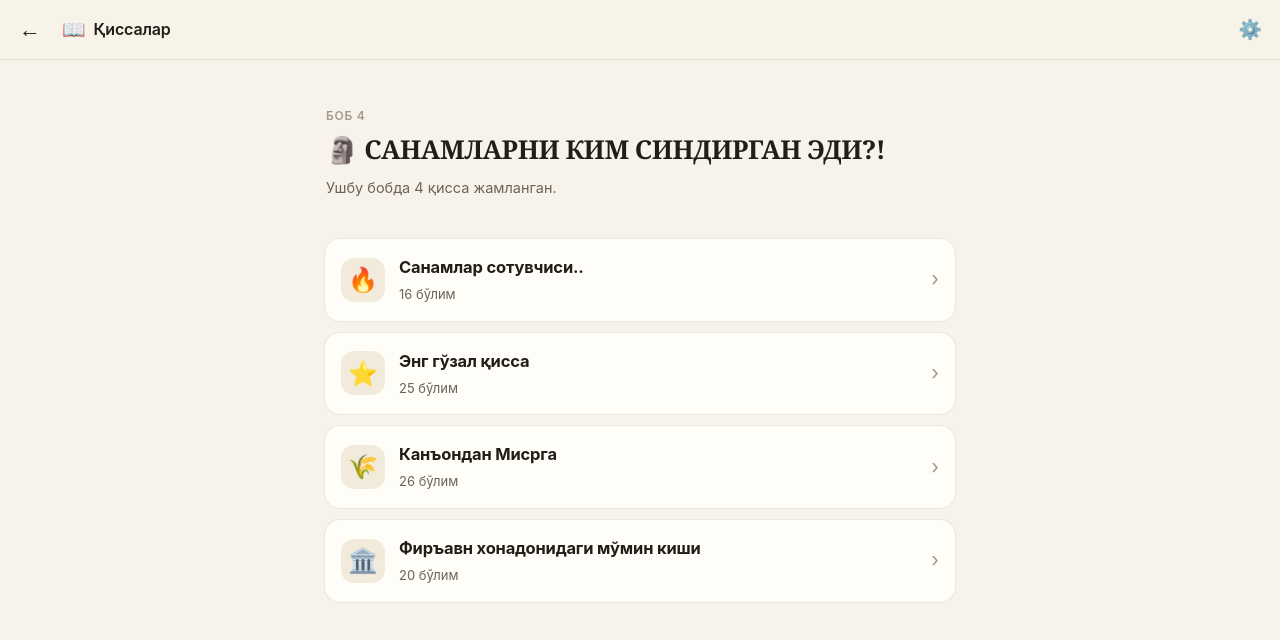
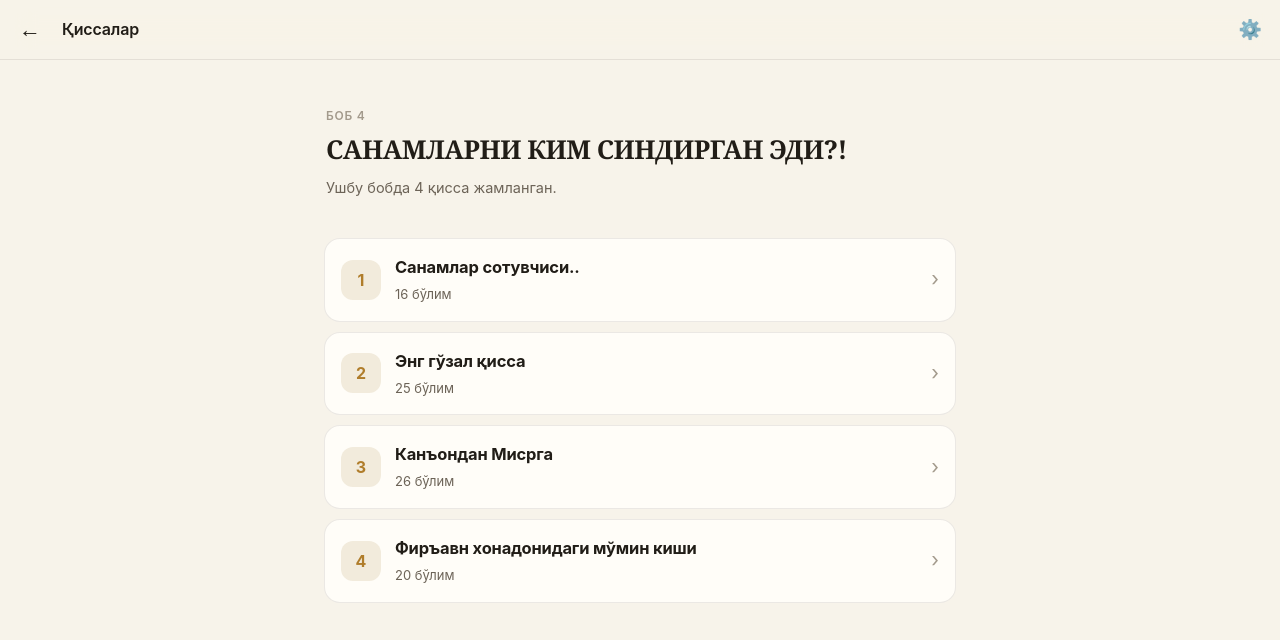
Before and after one commit to abuyahyo/qissalar, a website: page index.html in a window 1280 px wide. Both pictures are taken after a click on the link 640 px from the left and 704 px from the top of the page. Drawn offline with Linux system fonts and the light colour scheme.

Commit message:
Replace decorative emoji icons with numbers (#12)
Remove the per-chapter/story emoji and the brand book glyph for a cleaner,
more minimal look: chapter and story tiles now show their index number, story
and chapter headings drop the leading emoji, and the intro card uses a chevron.
The functional control glyphs (gear, theme toggle) are kept.

https://claude.ai/code/session_01J31DCXhsMzct5t5PJBFvte

Co-authored-by: Claude <noreply@anthropic.com>

```diff
--- a/app.js
+++ b/app.js
@@ -15,25 +15,13 @@ const themeBtn = document.getElementById('themeBtn');
 const settingsBtn = document.getElementById('settingsBtn');
 const settingsPanel = document.getElementById('settingsPanel');
 
-// Per-chapter visual metadata (manually curated to fit the story themes)
+// Per-chapter visual metadata (colour tint + subtitle)
 const CHAPTER_META = [
-  { color: 'c-sky',    emoji: '🚢', subtitle: 'Нуҳ алайҳис-салом ва кема' },
-  { color: 'c-green',  emoji: '🌧️', subtitle: 'Ҳуд алайҳис-салом ва Од қавми' },
-  { color: 'c-rose',   emoji: '🐪', subtitle: 'Солиҳ алайҳис-салом ва Самуд қавми' },
-  { color: 'c-violet', emoji: '🗿', subtitle: 'Иброҳим, Юсуф, Мусо алайҳимус-салом' },
+  { color: 'c-sky',    subtitle: 'Нуҳ алайҳис-салом ва кема' },
+  { color: 'c-green',  subtitle: 'Ҳуд алайҳис-салом ва Од қавми' },
+  { color: 'c-rose',   subtitle: 'Солиҳ алайҳис-салом ва Самуд қавми' },
+  { color: 'c-violet', subtitle: 'Иброҳим, Юсуф, Мусо алайҳимус-салом' },
 ];
-
-// Stories within chapter 4 (and chapter 2) get prophet labels too
-function storyEmoji(chapterIdx, story) {
-  const t = story.title;
-  if (/Юсуф|гўзал қисса/i.test(t)) return '⭐';
-  if (/Канъон|Мисрга/i.test(t)) return '🌾';
-  if (/Фиръавн|Мусо/i.test(t)) return '🏛️';
-  if (/Иброҳим|Санам/i.test(t)) return '🔥';
-  if (/Нуҳ/i.test(t)) return '🌊';
-  if (/Од|Ҳуд/i.test(t)) return '🌬️';
-  return CHAPTER_META[chapterIdx]?.emoji || '📖';
-}
 
 // ---------------------------------------------------------------------------
 
@@ -330,24 +318,24 @@ function renderHome() {
     </section>
 
     <a class="intro-card" href="#/intro">
-      <span class="ico">✨</span>
       <div>
         <div class="lbl">${tx('Муқаддима')}</div>
         <div class="desc">${tx('Муаллифдан болаларга мурожаат')}</div>
       </div>
+      <div class="arrow">›</div>
     </a>
 
     <div class="eyebrow">${tx('Боблар')}</div>
     <ul class="chapter-list">
       ${DATA.chapters.map((ch, i) => {
-        const meta = CHAPTER_META[i] || { color: 'c-gold', emoji: '📖', subtitle: '' };
+        const meta = CHAPTER_META[i] || { color: 'c-gold', subtitle: '' };
         const storyCount = ch.stories.length;
         const sectionCount = ch.stories.reduce((s, st) => s + st.sections.length, 0);
         const sub = meta.subtitle || (storyCount > 1 ? `${storyCount} қисса` : `${sectionCount} бўлим`);
         return `
           <li>
             <a class="chapter-card ${meta.color}" href="#/c/${i}">
-              <div class="num">${meta.emoji}</div>
+              <div class="num">${i + 1}</div>
               <div>
                 <div class="ttl">${T(ch.title)}</div>
                 <div class="meta">${T(sub)}</div>
@@ -388,11 +376,10 @@ function renderChapter(ci) {
   }
   topbar.classList.remove('no-back');
   scrollTop();
-  const meta = CHAPTER_META[ci] || { color: 'c-gold', emoji: '📖' };
   app.innerHTML = `
     <div class="page-head">
       <div class="crumb">${tx('Боб')} ${ci + 1}</div>
-      <h1>${meta.emoji} ${T(ch.title)}</h1>
+      <h1>${T(ch.title)}</h1>
       <p class="lead">${tx(`Ушбу бобда ${ch.stories.length} қисса жамланган.`)}</p>
     </div>
 
@@ -400,7 +387,7 @@ function renderChapter(ci) {
       ${ch.stories.map((st, si) => `
         <li>
           <a class="story-card" href="#/c/${ci}/s/${si}">
-            <div class="ico">${storyEmoji(ci, st)}</div>
+            <div class="ico">${si + 1}</div>
             <div>
               <div class="ttl">${T(st.title)}</div>
               <div class="meta">${st.sections.length} ${tx('бўлим')}</div>
@@ -473,7 +460,7 @@ function renderStory(ci, si) {
     <article class="reader">
       <div class="reader-head">
         <div class="crumb">${crumb}</div>
-        <h1>${storyEmoji(ci, st)} ${T(st.title)}</h1>
+        <h1>${T(st.title)}</h1>
         <p class="lead">${st.sections.length} ${tx('бўлим')}</p>
       </div>
 
--- a/index.html
+++ b/index.html
@@ -32,7 +32,6 @@
 <header class="topbar" id="topbar">
   <button class="iconbtn" id="backBtn" aria-label="Орқага">←</button>
   <div class="brand">
-    <span class="brand-emoji">📖</span>
     <span class="brand-text">Қиссалар</span>
   </div>
   <button class="iconbtn" id="settingsBtn" aria-label="Созламалар" aria-haspopup="true" aria-expanded="false">⚙️</button>
--- a/styles.css
+++ b/styles.css
@@ -69,7 +69,6 @@ summary:focus:not(:focus-visible) { outline: none; }
   white-space: nowrap; overflow: hidden; text-overflow: ellipsis;
   padding-left: 4px;
 }
-.brand-emoji { font-size: 19px; }
 .iconbtn {
   width: 40px; height: 40px;
   border: none; background: transparent;
@@ -154,9 +153,10 @@ summary:focus:not(:focus-visible) { outline: none; }
   transition: transform .12s;
 }
 .intro-card:active { transform: scale(.985); }
-.intro-card .ico { font-size: 26px; flex-shrink: 0; }
+.intro-card > div { flex: 1; min-width: 0; }
 .intro-card .lbl { font-weight: 600; font-size: 16px; }
 .intro-card .desc { font-size: 13.5px; color: var(--ink-soft); margin-top: 2px; }
+.intro-card .arrow { font-size: 20px; color: var(--ink-faint); flex-shrink: 0; }
 
 /* Chapter list — clean rows */
 .chapter-list {
@@ -175,11 +175,12 @@ summary:focus:not(:focus-visible) { outline: none; }
 }
 .chapter-card:active { transform: scale(.985); border-color: var(--line-strong); }
 .chapter-card .num {
-  width: 44px; height: 44px;
-  border-radius: 13px;
+  width: 40px; height: 40px;
+  border-radius: 12px;
   background: var(--gold-tint);
   display: flex; align-items: center; justify-content: center;
-  font-size: 22px;
+  font-family: -apple-system, system-ui, sans-serif;
+  font-size: 16px; font-weight: 700; color: var(--gold);
   flex-shrink: 0;
 }
 .chapter-card .ttl {
@@ -225,10 +226,12 @@ summary:focus:not(:focus-visible) { outline: none; }
 }
 .story-card:active { transform: scale(.985); border-color: var(--line-strong); }
 .story-card .ico {
-  font-size: 24px; flex-shrink: 0;
-  width: 44px; height: 44px; border-radius: 13px;
+  flex-shrink: 0;
+  width: 40px; height: 40px; border-radius: 12px;
   background: var(--gold-tint);
   display: flex; align-items: center; justify-content: center;
+  font-family: -apple-system, system-ui, sans-serif;
+  font-size: 16px; font-weight: 700; color: var(--gold);
 }
 .story-card .ttl { font-weight: 650; font-size: 16.5px; letter-spacing: -0.01em; }
 .story-card .meta { font-size: 13px; color: var(--ink-soft); margin-top: 3px; }
```
